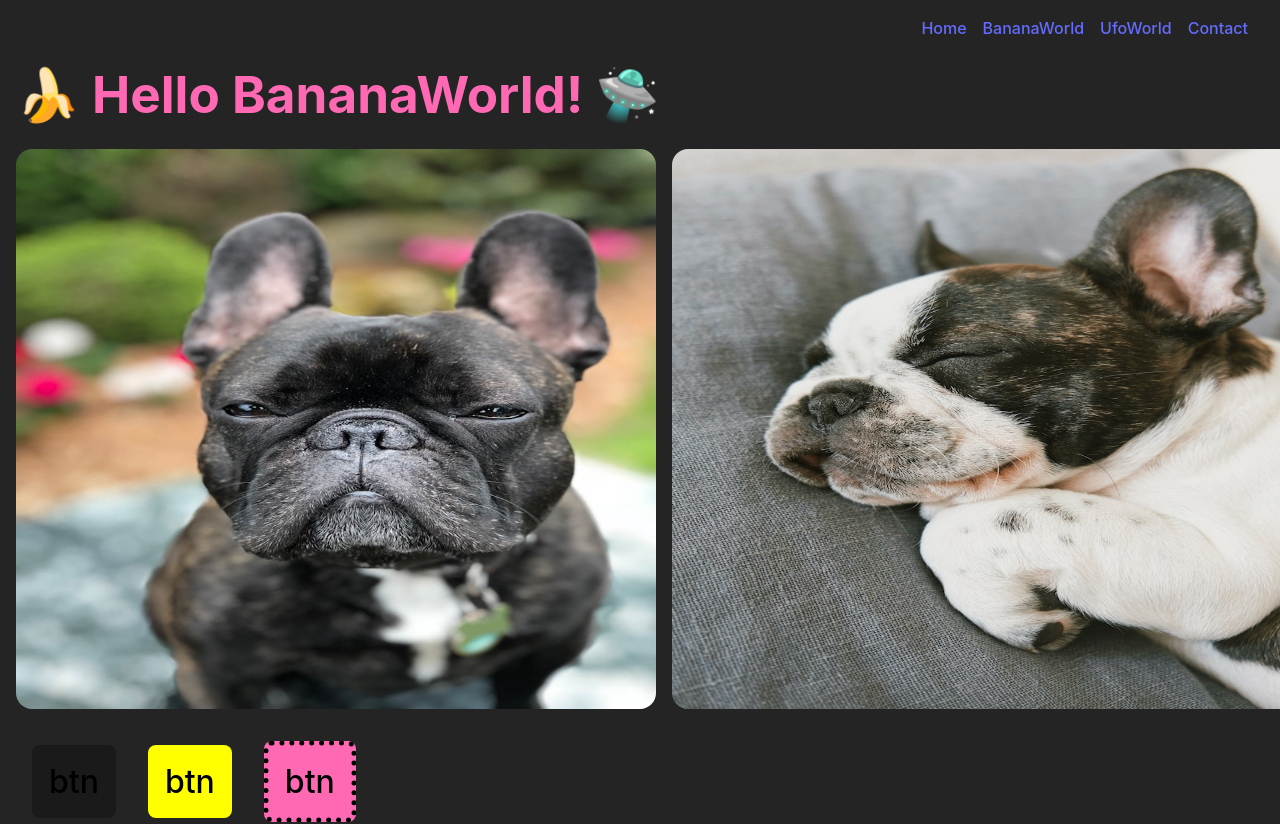
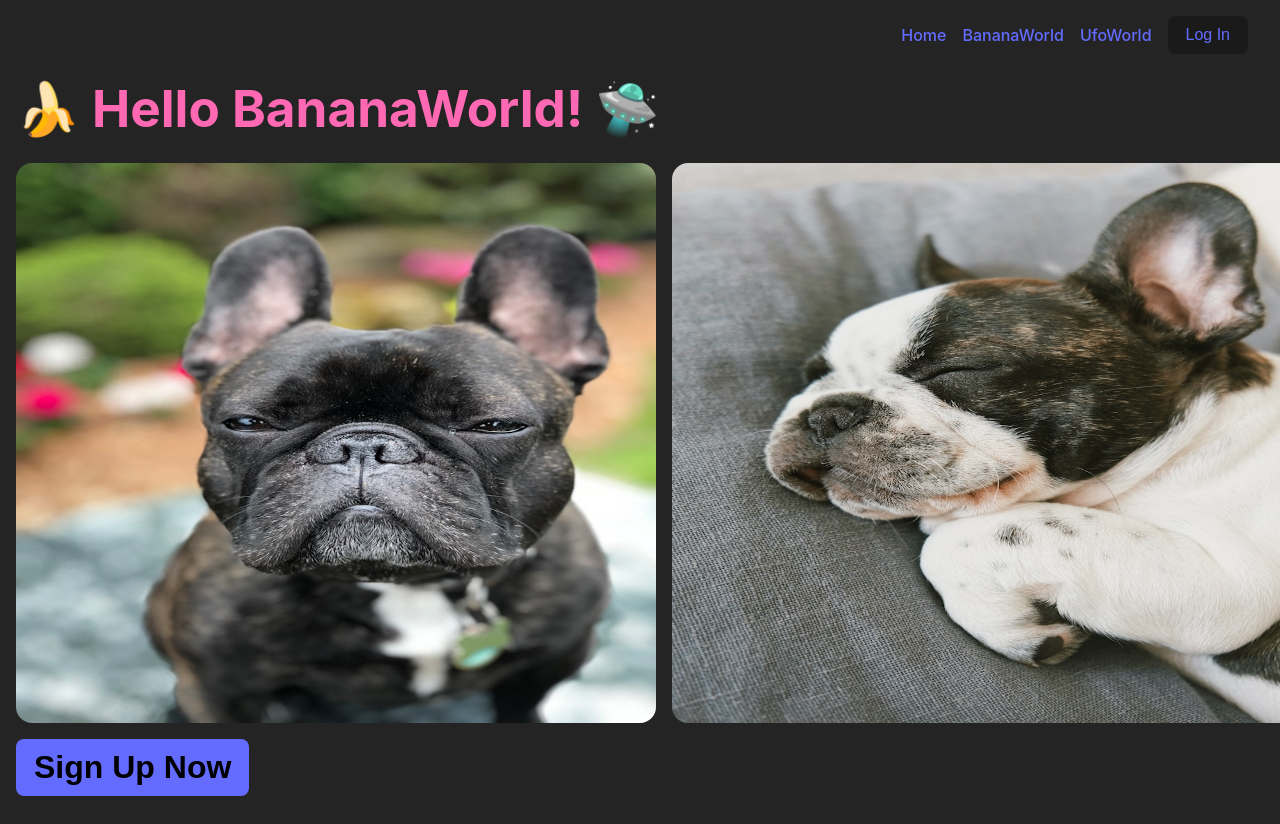
Before and after one commit to bonniemo/banana-ufo, a React app in the folder banana-ufo/: page / in a window 1280 px wide. Shown: the top 824 px of the page. Built offline with nearby package versions, Linux system fonts and the light colour scheme.

Commit message:
new buttons

```diff
--- a/banana-ufo/src/Components/Buttons/Buttons.css
+++ b/banana-ufo/src/Components/Buttons/Buttons.css
@@ -1,14 +1,24 @@
 .btn {
-    padding: 1rem;
-    margin: 1rem;
-    font-size: 2rem;
+    padding: .5rem 1rem;
+    border-radius: 8px;
+    border: 2px solid transparent;
+    font-size: 1rem;
+    background-color: #1a1a1a;
+    cursor: pointer;
+    transition: border-color 0.25s;
+    color: #646cff;
+
+    &:hover {
+        border-color: #646cff;
+    }
 
     &.cta {
-        background-color: yellow;
-    }
-
-    &.login {
-        border: 5px dotted black;
-        background-color: hotpink;
+        background-color: #646cff;
+        color: black;
+        font-weight: 600;
+        font-size: 2rem;
+        &:hover {
+            border-color: black;
+        }
     }
 }
--- a/banana-ufo/src/Components/Buttons/Buttons.jsx
+++ b/banana-ufo/src/Components/Buttons/Buttons.jsx
@@ -3,9 +3,7 @@ import './Buttons.css';
 function Btn() {
     return (
         <>
-        <button className='btn primary'>btn</button>
-        <button className='btn cta'>btn</button>
-        <button className='btn login'>btn</button>
+        <button className='btn cta'>Sign Up Now</button>
         </>
     )
 }
--- a/banana-ufo/src/Components/Nav/Nav.css
+++ b/banana-ufo/src/Components/Nav/Nav.css
@@ -4,6 +4,7 @@ nav {
       display: flex;
       gap: 1rem;
       justify-content: flex-end;
+      align-items: center;
     }
     li {
       list-style: none;
--- a/banana-ufo/src/Components/Nav/Nav.jsx
+++ b/banana-ufo/src/Components/Nav/Nav.jsx
@@ -8,7 +8,7 @@ function Nav() {
           <li><a href="#">Home</a></li>
           <li><a href="#">BananaWorld</a></li>
           <li><a href="#">UfoWorld</a></li>
-          <li><a href="#">Contact</a></li>
+          <li><button className='btn'><a href="#">Log In</a></button></li>
         </ul>
       </nav>
         </>
--- a/banana-ufo/src/index.css
+++ b/banana-ufo/src/index.css
@@ -3,14 +3,9 @@
   line-height: 1.5;
   font-weight: 400;
 
-  color-scheme: light dark;
   color: rgba(255, 255, 255, 0.87);
   background-color: #242424;
 
-  font-synthesis: none;
-  text-rendering: optimizeLegibility;
-  -webkit-font-smoothing: antialiased;
-  -moz-osx-font-smoothing: grayscale;
 }
 
 * {
@@ -22,34 +17,13 @@
 a {
   font-weight: 500;
   color: #646cff;
-  text-decoration: inherit;
+  text-decoration: none;
 }
 a:hover {
   color: #535bf2;
 }
 
 body {
-  margin: 0;
-  min-width: 320px;
   min-height: 100vh;
   padding: 0rem 1rem 1rem;
 }
-
-button {
-  border-radius: 8px;
-  border: 1px solid transparent;
-  padding: 0.6em 1.2em;
-  font-size: 1em;
-  font-weight: 500;
-  font-family: inherit;
-  background-color: #1a1a1a;
-  cursor: pointer;
-  transition: border-color 0.25s;
-}
-button:hover {
-  border-color: #646cff;
-}
-button:focus,
-button:focus-visible {
-  outline: 4px auto -webkit-focus-ring-color;
-}
```
